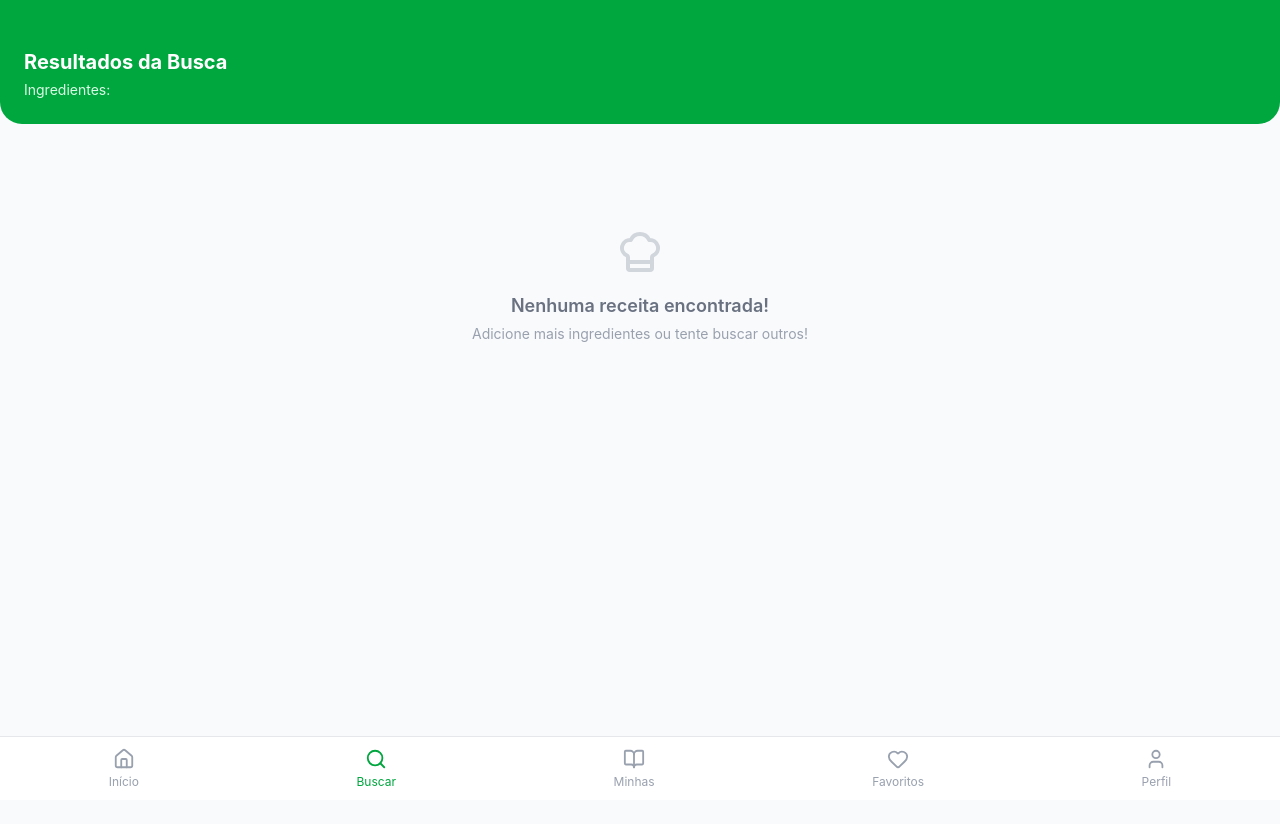
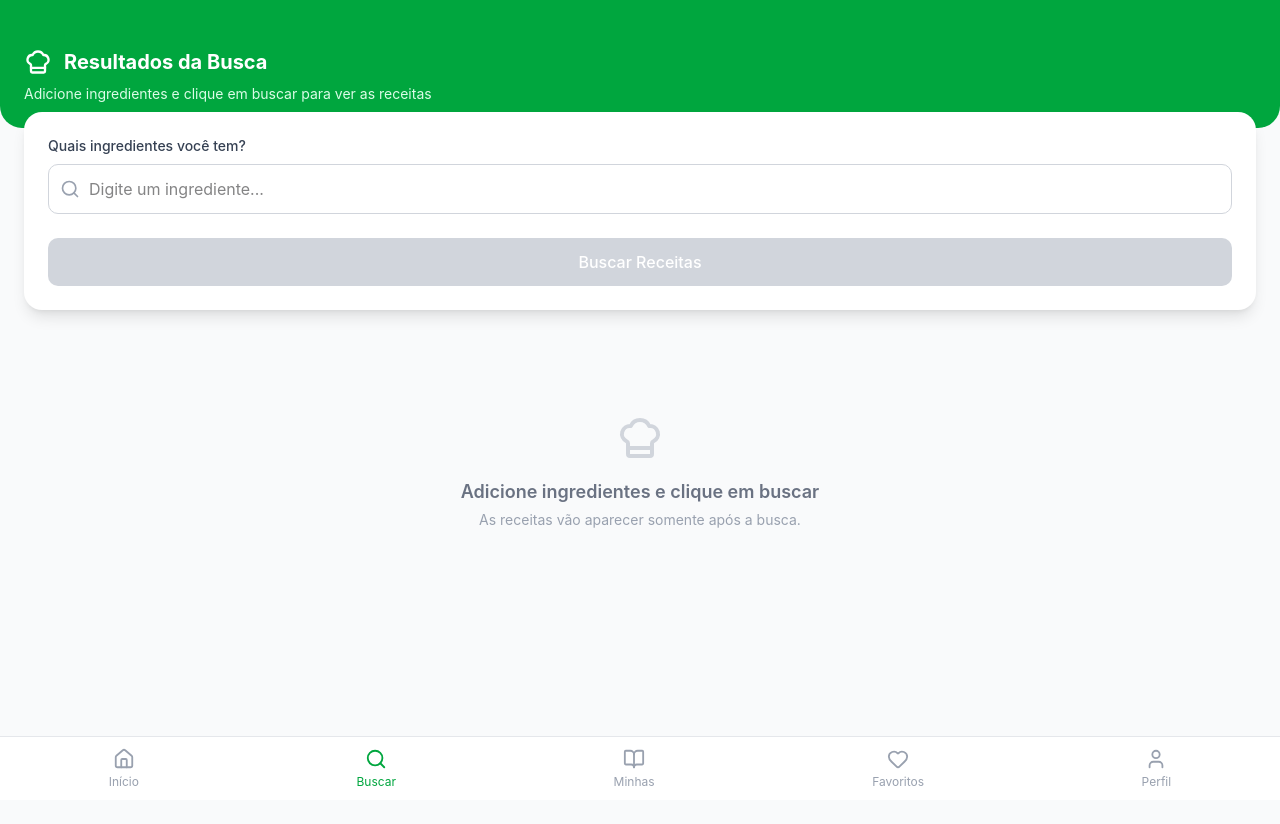
Before and after one commit to henriiqueaze/Cook-It, a React (Vite) app in the folder frontend/: page /busca in a window 1280 px wide. Shown: the top 824 px of the page. Built offline with nearby package versions, Linux system fonts and the light colour scheme.

Commit message:
refactor: search bar on search page

```diff
--- a/frontend/src/pages/ResultadosBusca.tsx
+++ b/frontend/src/pages/ResultadosBusca.tsx
@@ -1,31 +1,171 @@
-import { useSearchParams } from "react-router-dom";
-import { ChefHat } from "lucide-react";
+import { useEffect, useMemo, useState } from "react";
+import { useNavigate, useSearchParams } from "react-router-dom";
+import { Search, ChefHat } from "lucide-react";
 import { ReceitaCard } from "@/components/ReceitaCard";
-import { receitasMock } from "@/mocks";
+import { IngredientTag } from "@/components/IngredientTag";
+import { ingredientesMock, receitasMock } from "@/mocks";
 
 export function ResultadosBusca() {
+  const navigate = useNavigate();
   const [searchParams] = useSearchParams();
-  const ingredientes = searchParams.get("ingredientes")?.split(",") ?? [];
 
-  const resultados = receitasMock.filter((receita) =>
-    ingredientes.some((ingred) =>
+  const ingredientesDaUrl = useMemo(() => {
+    return searchParams.get("ingredientes")?.split(",").filter(Boolean) ?? [];
+  }, [searchParams]);
+
+  const [ingredientesSelecionados, setIngredientesSelecionados] =
+    useState<string[]>(ingredientesDaUrl);
+  const [ingredientesBuscados, setIngredientesBuscados] =
+    useState<string[]>(ingredientesDaUrl);
+  const [busca, setBusca] = useState("");
+  const [mostrarSugestoes, setMostrarSugestoes] = useState(false);
+
+  useEffect(() => {
+    setIngredientesSelecionados(ingredientesDaUrl);
+    setIngredientesBuscados(ingredientesDaUrl);
+  }, [ingredientesDaUrl]);
+
+  const sugestoesFiltradas = useMemo(() => {
+    if (!busca) return [];
+
+    return ingredientesMock
+      .filter(
+        (ing) =>
+          ing.nome.toLowerCase().includes(busca.toLowerCase()) &&
+          !ingredientesSelecionados.includes(ing.nome),
+      )
+      .slice(0, 5);
+  }, [busca, ingredientesSelecionados]);
+
+  const resultados = useMemo(() => {
+    if (ingredientesBuscados.length === 0) return [];
+
+    return receitasMock.filter((receita) =>
+      ingredientesBuscados.some((ingred) =>
         receita.ingredientes.some((i) =>
           i.nome.toLowerCase().includes(ingred.toLowerCase()),
         ),
       ),
     );
+  }, [ingredientesBuscados]);
+
+  function adicionarIngrediente(nome: string) {
+    if (!ingredientesSelecionados.includes(nome)) {
+      setIngredientesSelecionados([...ingredientesSelecionados, nome]);
+      setBusca("");
+      setMostrarSugestoes(false);
+    }
+  }
+
+  function removerIngrediente(nome: string) {
+    setIngredientesSelecionados(
+      ingredientesSelecionados.filter((i) => i !== nome),
+    );
+  }
+
+  function handleBuscar() {
+    const params = new URLSearchParams();
+
+    if (ingredientesSelecionados.length > 0) {
+      params.set("ingredientes", ingredientesSelecionados.join(","));
+    }
+
+    setIngredientesBuscados(ingredientesSelecionados);
+    navigate(`/busca${params.toString() ? `?${params.toString()}` : ""}`);
+  }
 
   return (
     <div className="min-h-screen bg-gray-50 pb-20">
       <div className="bg-green-600 text-white pt-12 pb-6 px-6 rounded-b-3xl">
-        <h1 className="text-xl font-bold mb-1">Resultados da Busca</h1>
+        <div className="flex items-center gap-3 mb-2">
+          <ChefHat className="w-7 h-7" />
+          <h1 className="text-xl font-bold">Resultados da Busca</h1>
+        </div>
         <p className="text-green-100 text-sm">
-          Ingredientes: {ingredientes.join(", ")}
+          Adicione ingredientes e clique em buscar para ver as receitas
         </p>
       </div>
 
-      <div className="px-6 mt-6">
-        {resultados.length === 0 && (
+      <div className="px-6 -mt-4">
+        <form
+          onSubmit={(e) => {
+            e.preventDefault();
+            handleBuscar();
+          }}
+          className="bg-white rounded-2xl shadow-lg p-6"
+        >
+          <label className="block text-sm font-medium text-gray-700 mb-2">
+            Quais ingredientes você tem?
+          </label>
+
+          <div className="relative">
+            <Search className="absolute left-3 top-1/2 -translate-y-1/2 w-5 h-5 text-gray-400" />
+            <input
+              type="text"
+              value={busca}
+              onChange={(e) => {
+                setBusca(e.target.value);
+                setMostrarSugestoes(true);
+              }}
+              onFocus={() => setMostrarSugestoes(true)}
+              placeholder="Digite um ingrediente..."
+              className="w-full pl-10 pr-4 py-3 border border-gray-300 rounded-lg focus:ring-2 focus:ring-green-500 focus:border-transparent outline-none"
+            />
+
+            {mostrarSugestoes && sugestoesFiltradas.length > 0 && (
+              <div className="absolute z-10 w-full mt-2 bg-white border border-gray-200 rounded-lg shadow-lg max-h-48 overflow-y-auto">
+                {sugestoesFiltradas.map((ing) => (
+                  <button
+                    key={ing.id}
+                    type="button"
+                    onClick={() => adicionarIngrediente(ing.nome)}
+                    className="w-full px-4 py-2 text-left hover:bg-green-50 transition-colors text-sm"
+                  >
+                    {ing.nome}
+                  </button>
+                ))}
+              </div>
+            )}
+          </div>
+
+          {ingredientesSelecionados.length > 0 && (
+            <div className="mt-4">
+              <p className="text-sm text-gray-600 mb-2">
+                Ingredientes selecionados:
+              </p>
+              <div className="flex flex-wrap gap-2">
+                {ingredientesSelecionados.map((nome) => (
+                  <IngredientTag
+                    key={nome}
+                    nome={nome}
+                    onRemover={() => removerIngrediente(nome)}
+                  />
+                ))}
+              </div>
+            </div>
+          )}
+
+          <button
+            type="submit"
+            disabled={ingredientesSelecionados.length === 0}
+            className="w-full mt-6 bg-green-600 text-white py-3 rounded-lg font-medium hover:bg-green-700 disabled:bg-gray-300 disabled:cursor-not-allowed transition-colors"
+          >
+            Buscar Receitas
+          </button>
+        </form>
+
+        <div className="mt-6">
+          {ingredientesBuscados.length === 0 ? (
+            <div className="flex flex-col items-center justify-center py-20 text-center">
+              <ChefHat size={48} className="text-gray-300 mb-4" />
+              <h2 className="text-lg font-semibold text-gray-500">
+                Adicione ingredientes e clique em buscar
+              </h2>
+              <p className="text-sm text-gray-400 mt-1">
+                As receitas vão aparecer somente após a busca.
+              </p>
+            </div>
+          ) : resultados.length === 0 ? (
             <div className="flex flex-col items-center justify-center py-20 text-center">
               <ChefHat size={48} className="text-gray-300 mb-4" />
               <h2 className="text-lg font-semibold text-gray-500">
@@ -35,21 +175,20 @@ export function ResultadosBusca() {
                 Adicione mais ingredientes ou tente buscar outros!
               </p>
             </div>
-        )}
-
-        {resultados.length > 0 && (
+          ) : (
             <>
               <p className="text-sm text-gray-500 mb-4">
                 {resultados.length} receita(s) encontrada(s).
               </p>
               <div className="grid grid-cols-2 gap-3">
-              {resultados.map((receota) => (
-                <ReceitaCard key={receota.id} receita={receota} />
+                {resultados.map((receita) => (
+                  <ReceitaCard key={receita.id} receita={receita} />
                 ))}
               </div>
             </>
           )}
         </div>
       </div>
+    </div>
   );
 }
```
Also changed, not shown: frontend/src/pages/Home.tsx (+13 -95 lines). Lines whose indentation alone changed are shown as unchanged.
